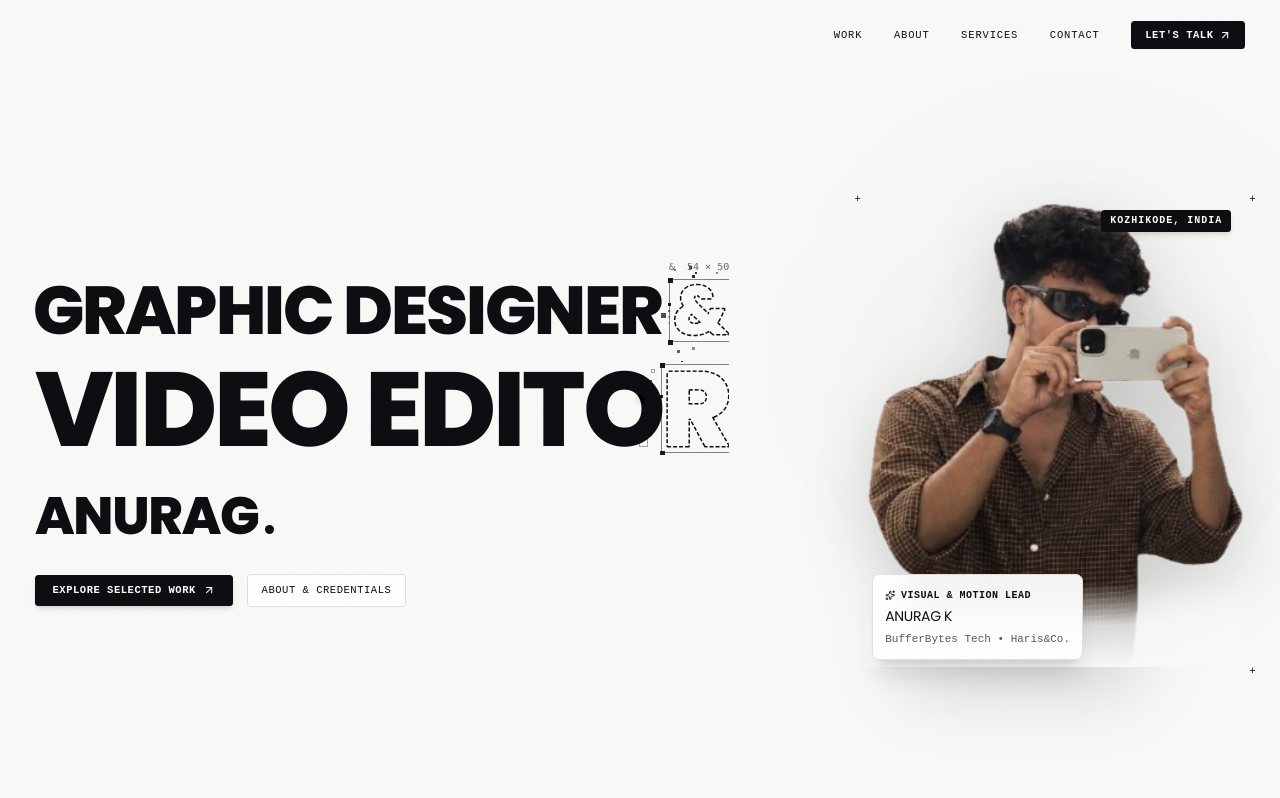
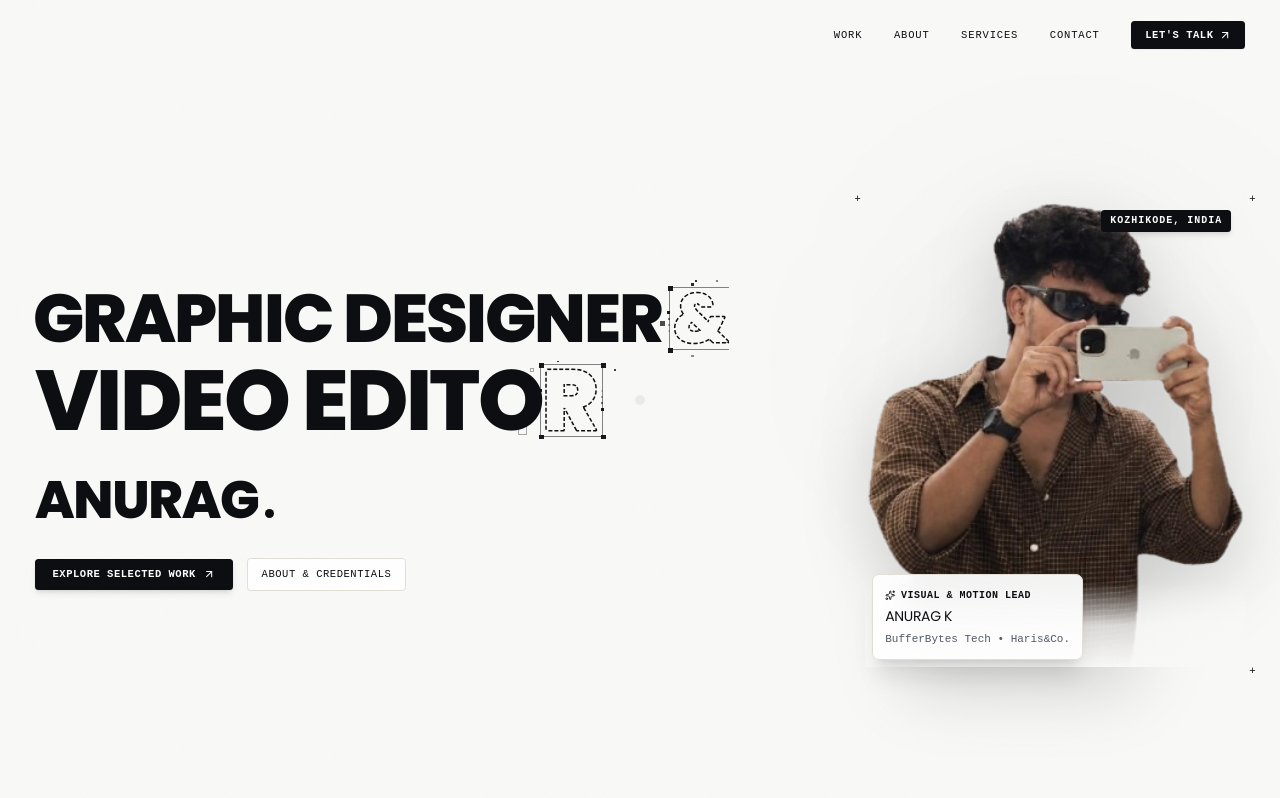
Before and after one commit to anuragkdesigner/anuragkdesigner, a React (Vite) app: page / in a window 1280 px wide. Shown: the top 798 px of the page. Built offline with nearby package versions, Linux system fonts and the light colour scheme.

Commit message:
style(hero): reduce headline font size and height

```diff
--- a/src/components/redesign/HeroSection.tsx
+++ b/src/components/redesign/HeroSection.tsx
@@ -59,12 +59,12 @@ export const HeroSection: React.FC = () => {
             {/* Line 1: GRAPHIC DESIGNER & */}
             <div
               ref={line1Ref}
-              className="w-full h-[44px] xs:h-[54px] sm:h-[68px] md:h-[82px] lg:h-[94px] relative"
+              className="w-full h-[36px] xs:h-[44px] sm:h-[56px] md:h-[68px] lg:h-[78px] relative"
             >
               <TechText
                 text="GRAPHIC DESIGNER &"
                 fontWeight={800}
-                fontSize={120}
+                fontSize={85}
                 reveal="letter"
                 dashLength={4}
                 dashGap={2}
@@ -94,12 +94,12 @@ export const HeroSection: React.FC = () => {
             {/* Line 2: VIDEO EDITOR */}
             <div
               ref={line2Ref}
-              className="w-full h-[44px] xs:h-[54px] sm:h-[68px] md:h-[82px] lg:h-[94px] relative"
+              className="w-full h-[36px] xs:h-[44px] sm:h-[56px] md:h-[68px] lg:h-[78px] relative"
             >
               <TechText
                 text="VIDEO EDITOR"
                 fontWeight={800}
-                fontSize={120}
+                fontSize={85}
                 reveal="letter"
                 dashLength={4}
                 dashGap={2}
```
